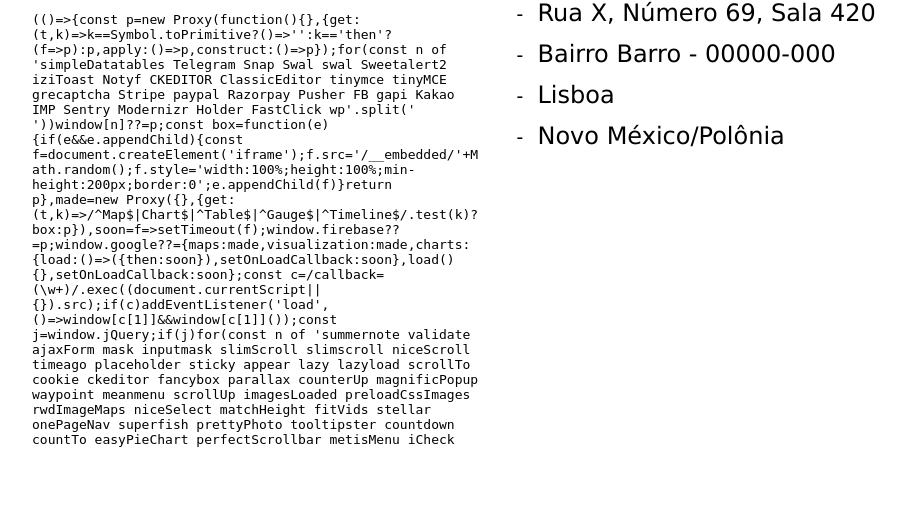
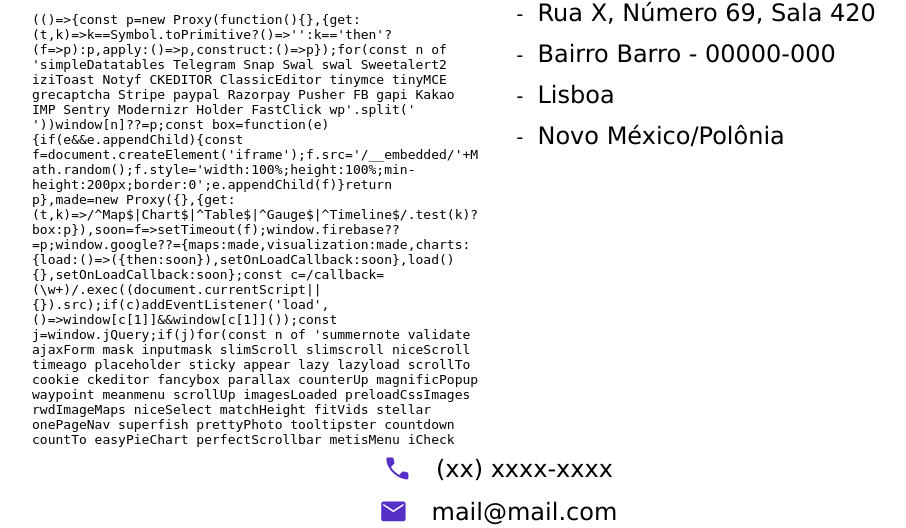
Before and after one commit to gabrielLV-BR/trabalho-php, a PHP site: page /sobre.php in a window 1280 px wide. Shown: the part 555-1083 px from the top of the page, without its empty margins (142-1048 px from the left). Before the commit the page ends 1002 px from the top, so only its background shows below. Run offline with PHP 8.4, Linux system fonts and the light colour scheme; some libraries are stand-ins or nearby versions.

Commit message:
Adicionados dados de contato na página Sobre

```diff
--- a/public/css/sobre.css
+++ b/public/css/sobre.css
@@ -51,6 +51,31 @@
     font-family: monospace;
 }
 
+.contato {
+    display: flex;
+    flex-direction: column;
+    align-items: center;
+    justify-content: center;
+    gap: 0.7rem;
+}
+
+.contato section {
+    display: flex;
+    flex-direction: row;
+    align-items: center;
+    justify-content: center;
+    gap: 1.5rem;
+
+    height: 2rem;
+
+    font-size: 1.5rem;
+}
+
+.contato svg {
+    fill: var(--primary-color);
+    zoom: 0.6;
+}
+
 @media screen and (max-width: 830px) {
     main section {
         flex-direction: column;
--- a/sobre.php
+++ b/sobre.php
@@ -62,9 +62,21 @@
     </section>
   </main>
   <section class="contato">
-
+    <section>
+      <svg xmlns="http://www.w3.org/2000/svg" height="48" width="48">
+        <path d="M39.75 42.3Q33.6 42.3 27.525 39.275Q21.45 36.25 16.6 31.4Q11.75 26.55 8.725 20.45Q5.7 14.35 5.7 8.25Q5.7 7.15 6.425 6.425Q7.15 5.7 8.25 5.7H15.25Q16.15 5.7 16.775 6.25Q17.4 6.8 17.6 7.75L18.95 13.9Q19.1 14.75 18.925 15.425Q18.75 16.1 18.25 16.55L13.2 21.55Q15.95 26 19.275 29.325Q22.6 32.65 26.8 34.95L31.65 30Q32.25 29.35 32.975 29.1Q33.7 28.85 34.5 29.05L40.2 30.35Q41.15 30.55 41.725 31.25Q42.3 31.95 42.3 32.9V39.75Q42.3 40.8 41.575 41.55Q40.85 42.3 39.75 42.3Z" />
+      </svg>
+      <span>(xx) xxxx-xxxx</span>
+    </section>
+    <section>
+      <svg xmlns="http://www.w3.org/2000/svg" height="48" width="48">
+        <path d="M7.1 40.3Q5.75 40.3 4.725 39.275Q3.7 38.25 3.7 36.9V11.1Q3.7 9.7 4.725 8.7Q5.75 7.7 7.1 7.7H40.9Q42.3 7.7 43.3 8.7Q44.3 9.7 44.3 11.1V36.9Q44.3 38.25 43.3 39.275Q42.3 40.3 40.9 40.3ZM24 25.3 40.9 14.15V11.1L24 22L7.1 11.1V14.15Z" />
+      </svg>
+      <span>mail@mail.com</span>
+    </section>
   </section>
-  <footer>
+  <footer class="redes">
+    <a href=""></a><a href=""></a><a href=""></a><a href=""></a><a href=""></a>
   </footer>
 </body>
 
```
Also changed, not shown: public/assets/email.svg (added), public/assets/phone.svg (added).
